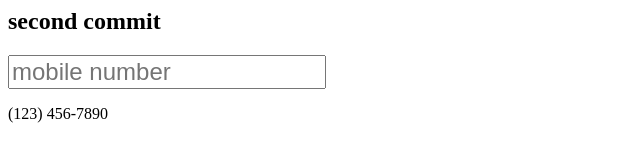
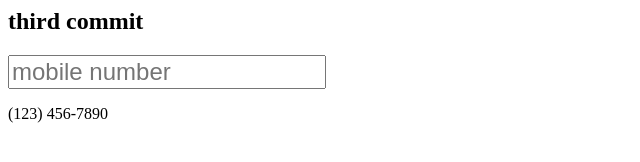
Before and after one commit to zhangluca/phoneFormatter, a plain HTML site: page index.html in a window 1280 px wide. Shown: the full height of the page, 0-640 px from the left. Drawn offline with Linux system fonts and the light colour scheme.

Commit message:
third commit

```diff
--- a/index.html
+++ b/index.html
@@ -4,7 +4,7 @@
     <link rel="stylesheet" href="style.css" />
   </head>
   <body>
-    <h2>second commit</h2>
+    <h2>third commit</h2>
     <div class="container text-center">
       <input type="tel" id="phone" maxlength="13" placeholder="mobile number" autocomplete="off" />
       <div><label for="phone" id="label">(123) 456-7890</label></div>
```
